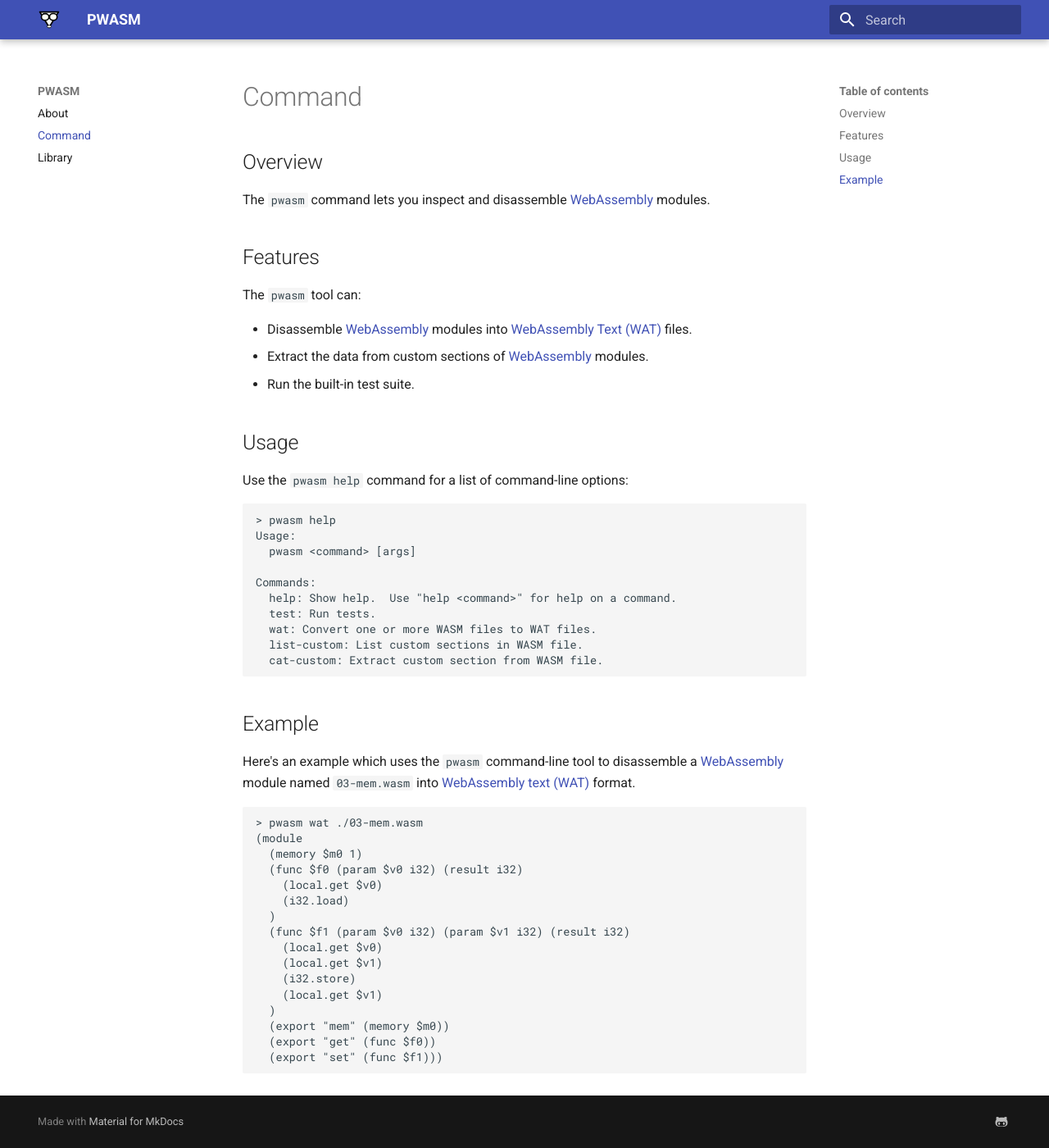
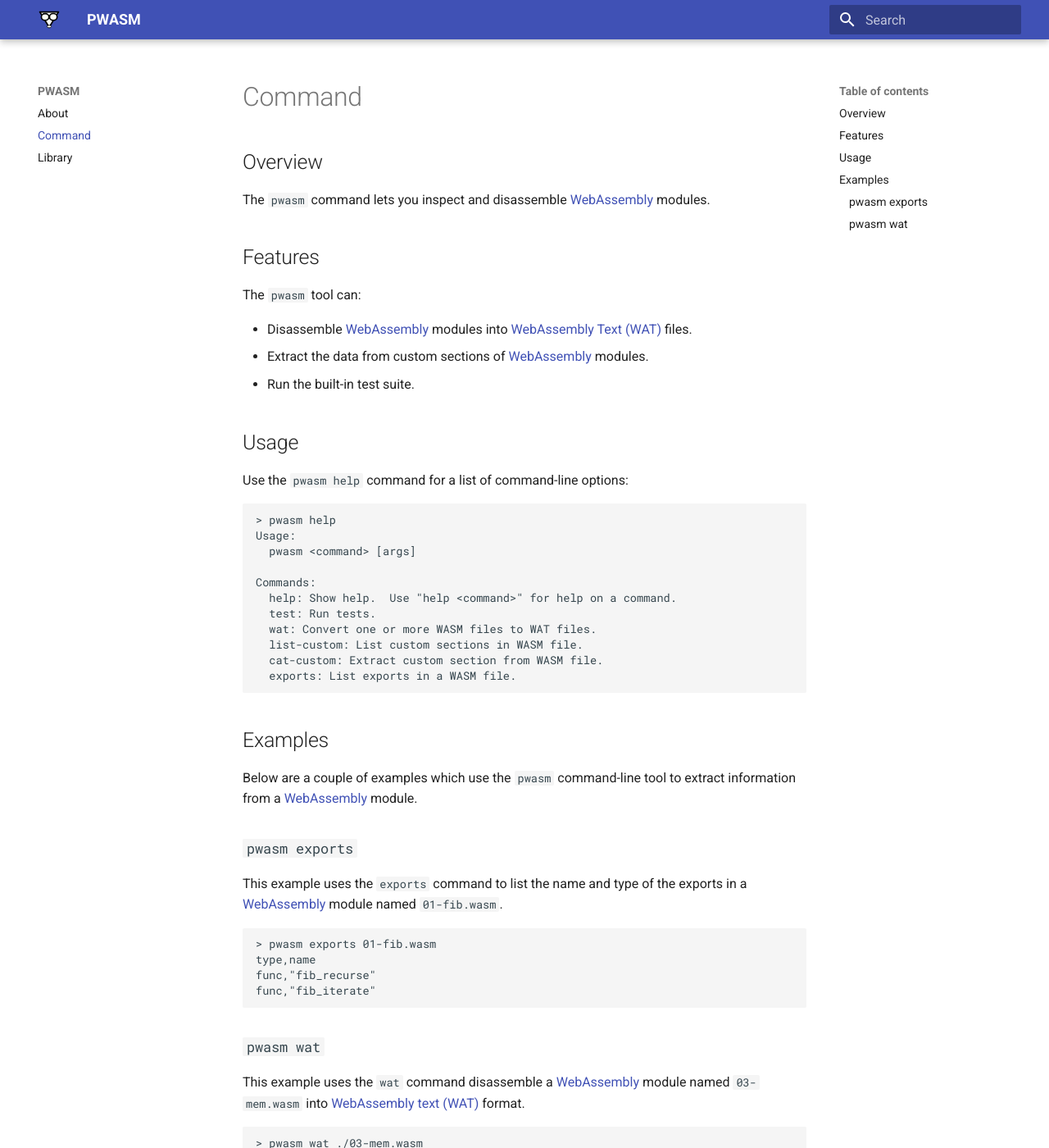
Before and after one commit to pablotron/pwasm, an MkDocs documentation site: the page built from docs/command.md, in a window 1280 px wide and 1400 px high. Shown: the whole window at 82% size. Built offline with MkDocs 1.6.1 and Material for MkDocs 9.7.7, drawn with Linux system fonts in a browser that asks for light colours.

Commit message:
add "exports" command

````diff
--- a/docs/command.md
+++ b/docs/command.md
@@ -29,13 +29,30 @@ Commands:
   wat: Convert one or more WASM files to WAT files.
   list-custom: List custom sections in WASM file.
   cat-custom: Extract custom section from WASM file.
+  exports: List exports in a WASM file.
 ```
 
-## Example
+## Examples
 
-Here's an example which uses the `pwasm` command-line tool to
-disassemble a [WebAssembly][] module named `03-mem.wasm` into
-[WebAssembly text (WAT)][wat] format.
+Below are a couple of examples which use the `pwasm` command-line tool
+to extract information from a [WebAssembly][] module.
+
+### `pwasm exports`
+
+This example uses the `exports` command to list the name and type of the
+exports in a [WebAssembly][] module named `01-fib.wasm`.
+
+```
+> pwasm exports 01-fib.wasm
+type,name
+func,"fib_recurse"
+func,"fib_iterate"
+```
+
+### `pwasm wat`
+
+This example uses the `wat` command disassemble a [WebAssembly][] module
+named `03-mem.wasm` into [WebAssembly text (WAT)][wat] format.
 
 ```
 > pwasm wat ./03-mem.wasm
````
Also changed, not shown: README.md (+21 -4 lines), 4 other files.
